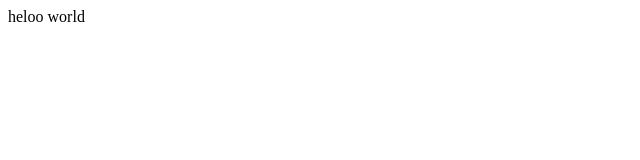
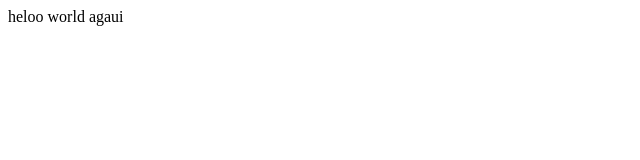
Before and after one commit to lai67/Final-project, a plain HTML site: page index.html in a window 1280 px wide. Shown: the full height of the page, 0-640 px from the left. Drawn offline with Linux system fonts and the light colour scheme.

Commit message:
updating body text

```diff
--- a/index.html
+++ b/index.html
@@ -6,6 +6,6 @@
     <title>Document</title>
 </head>
 <body>
-    heloo world
+    heloo world agaui
 </body>
 </html>
```
